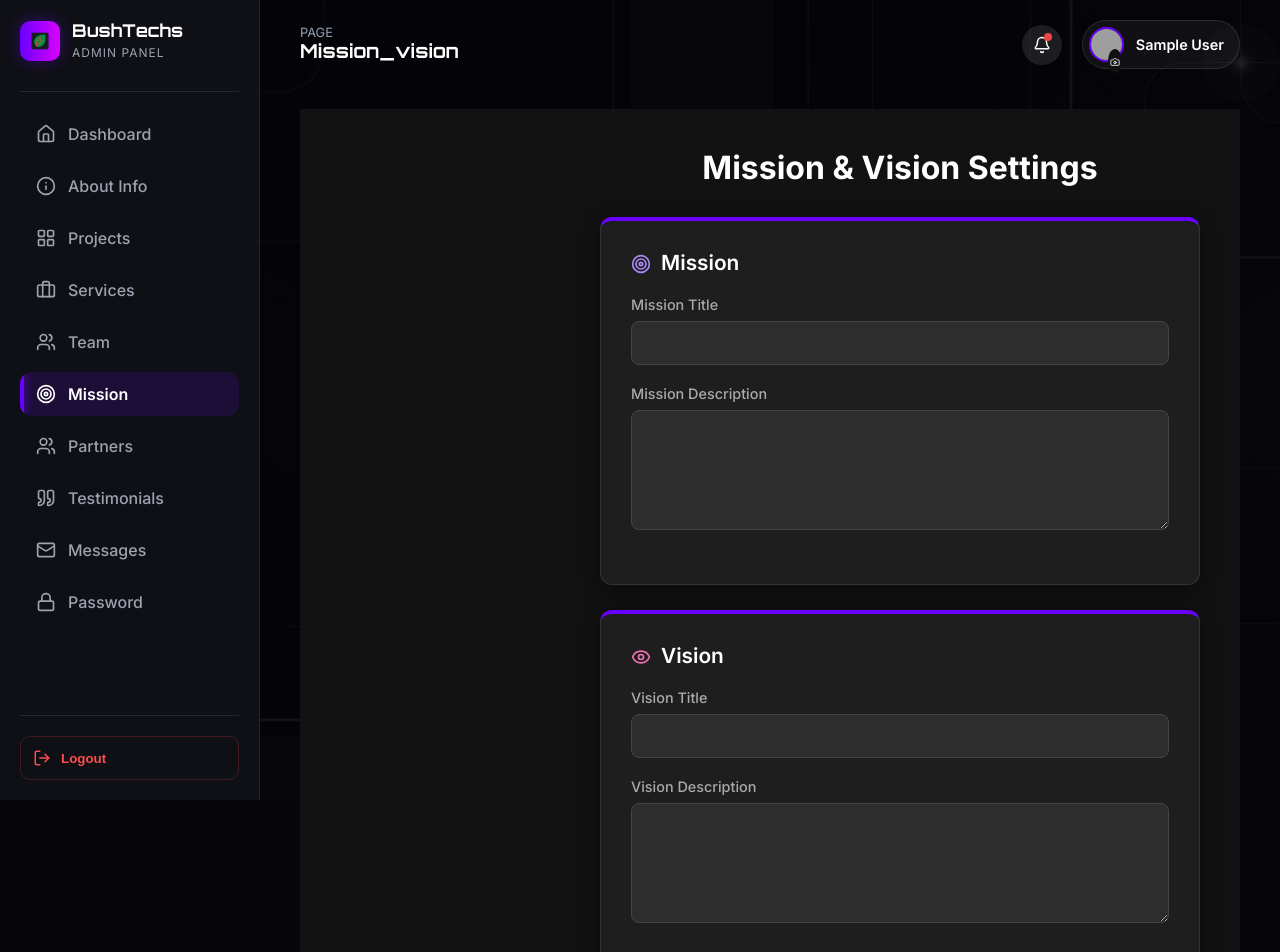
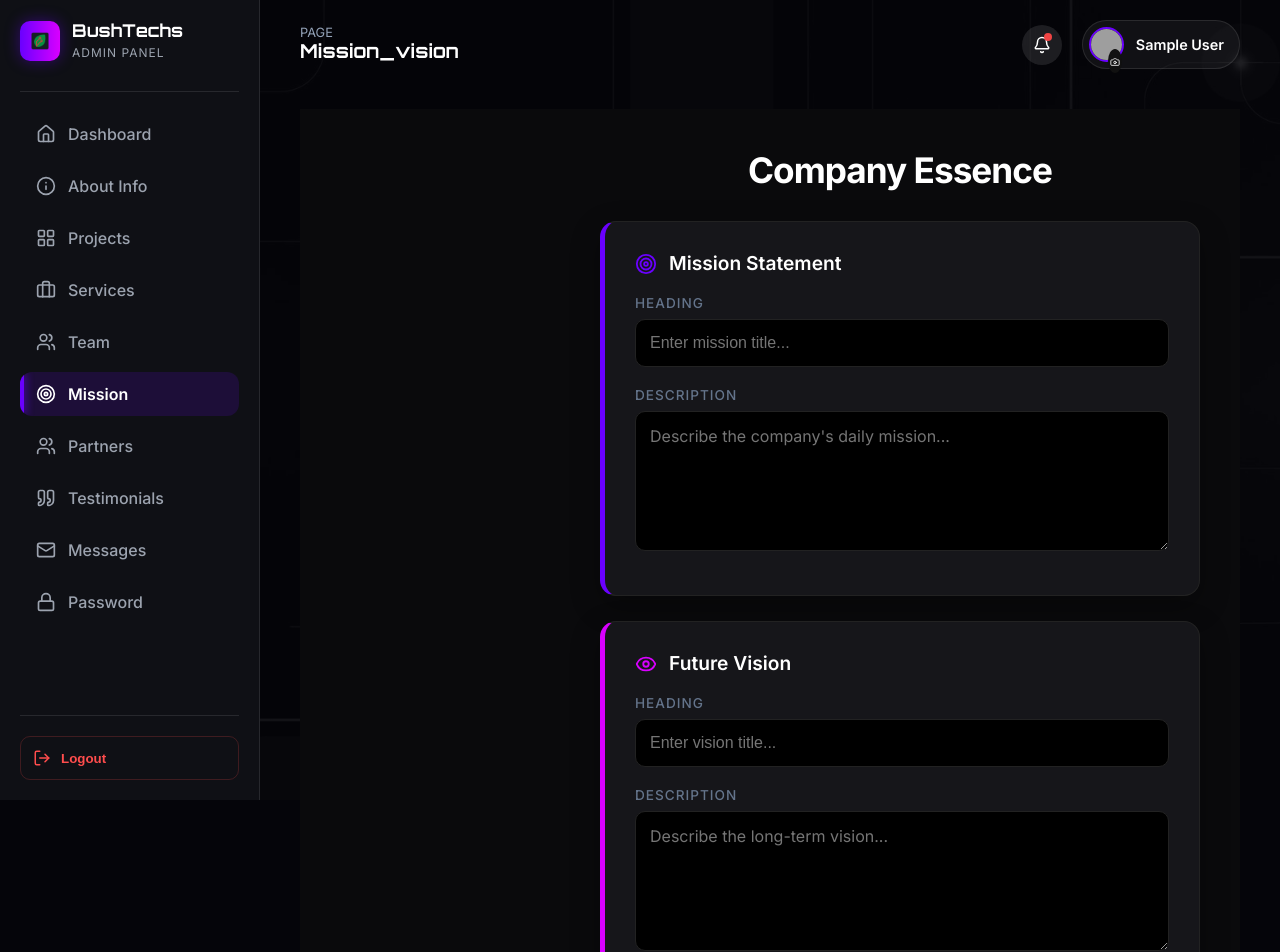
Before and after one commit to adanechmulugeta192-sudo/bushtechs, a React (Vite) app: page /admin/mission_vision in a window 1280 px wide. Shown: the top 952 px of the page. Built offline with nearby package versions, Linux system fonts and the light colour scheme; no server answers; sample sign-in values are in the browser's storage; grey boxes are pictures that could not be loaded.

Commit message:
Update AdminMissionVision.jsx

```diff
--- a/src/pages/admin/AdminMissionVision.jsx
+++ b/src/pages/admin/AdminMissionVision.jsx
@@ -1,15 +1,18 @@
 import React, { useEffect, useState } from "react";
-import { Save, Loader2, Target, Eye } from "lucide-react";
+import { Save, Loader2, Target, Eye, CheckCircle2, AlertCircle } from "lucide-react";
 import { useNavigate } from "react-router-dom";
 import AdminSidebar from "../../components/admin/AdminSidebar";
 
-const API_BASE = "http://localhost:5000";
+// ✅ DYNAMIC API CONFIGURATION
+const API_BASE = window.location.hostname === "localhost"
+  ? "http://localhost:5000"
+  : "https://bushtechs-backend-f03g.onrender.com";
 
 export default function AdminMissionVision() {
   const navigate = useNavigate();
   const [loading, setLoading] = useState(true);
   const [saving, setSaving] = useState(false);
-  const [message, setMessage] = useState("");
+  const [status, setStatus] = useState({ type: "", msg: "" });
 
   const [formData, setFormData] = useState({
     mission_title: "",
@@ -26,12 +29,16 @@ export default function AdminMissionVision() {
     fetch(`${API_BASE}/api/mission-vision`)
       .then((res) => res.json())
       .then((data) => {
-        setFormData({
-          mission_title: data.mission_title || "",
-          mission_desc: data.mission_desc || "",
-          vision_title: data.vision_title || "",
-          vision_desc: data.vision_desc || ""
-        });
+        // Handle case where data might be an array or single object
+        const content = Array.isArray(data) ? data[0] : data;
+        if (content) {
+          setFormData({
+            mission_title: content.mission_title || "",
+            mission_desc: content.mission_desc || "",
+            vision_title: content.vision_title || "",
+            vision_desc: content.vision_desc || ""
+          });
+        }
         setLoading(false);
       })
       .catch((err) => {
@@ -40,232 +47,110 @@ export default function AdminMissionVision() {
       });
   }, [navigate]);
 
-  // Handle input
   const handleChange = (e) => {
     setFormData({ ...formData, [e.target.name]: e.target.value });
   };
 
-  // Submit
   const handleSubmit = async (e) => {
     e.preventDefault();
     setSaving(true);
-    setMessage("");
+    setStatus({ type: "", msg: "" });
 
     const token = localStorage.getItem("token");
 
     try {
-      const res = await fetch(`${API_BASE}/api/mission-vision`, {
+      const res = await fetch(`${API_BASE}/api/admin/mission-vision`, {
         method: "PUT",
         headers: {
           "Content-Type": "application/json",
-          "x-auth-token": token
+          // ✅ CHANGED TO BEARER TOKEN FOR CONSISTENCY
+          "Authorization": `Bearer ${token}`
         },
         body: JSON.stringify(formData),
       });
 
       if (res.ok) {
-        setMessage("✔ Updated Successfully!");
-        setTimeout(() => setMessage(""), 3000);
-      } else if (res.status === 401) {
-        setMessage("❌ Session expired. Redirecting...");
-        setTimeout(() => {
-          localStorage.removeItem("token");
-          navigate("/admin/login");
-        }, 2000);
+        setStatus({ type: "success", msg: "✔ Mission & Vision updated successfully!" });
+        setTimeout(() => setStatus({ type: "", msg: "" }), 4000);
+      } else if (res.status === 401 || res.status === 403) {
+        setStatus({ type: "error", msg: "❌ Session expired. Please login again." });
+        setTimeout(() => navigate("/admin/login"), 2000);
       } else {
-        setMessage("❌ Failed to update.");
+        setStatus({ type: "error", msg: "❌ Failed to save changes." });
       }
     } catch (err) {
       console.error(err);
-      setMessage("❌ Server Error.");
+      setStatus({ type: "error", msg: "❌ Server connection error." });
     } finally {
       setSaving(false);
     }
   };
 
-  // ------------------------------------------
-  // 🌙 MODERN DARK THEME STYLES
-  // ------------------------------------------
   const styles = {
-    container: {
-      display: "flex",
-      minHeight: "100vh",
-      background: "#121212", // Matte Black
-      color: "#e0e0e0",
-      fontFamily: "'Inter', sans-serif",
-    },
-
-    content: {
-      flex: 1,
-      marginLeft: "260px",
-      padding: "40px",
-      display: "flex",
-      flexDirection: "column",
-      alignItems: "center",
-    },
-
-    header: {
-      fontSize: "2rem",
-      fontWeight: "bold",
-      marginBottom: "30px",
-      textAlign: "center",
-      color: "#fff",
-    },
-
-    card: {
-      width: "100%",
-      maxWidth: "750px",
-      background: "#1e1e1e", // Dark Surface
-      padding: "30px",
-      borderRadius: "12px",
-      marginBottom: "25px",
-      border: "1px solid #333",
-      borderTop: "4px solid #6a00ff", // Purple Accent
-      boxShadow: "0 4px 20px rgba(0,0,0,0.5)",
-    },
-
-    sectionTitle: {
-      fontSize: "1.3rem",
-      fontWeight: "600",
-      marginBottom: "20px",
-      display: "flex",
-      alignItems: "center",
-      gap: "10px",
-      color: "#fff",
-    },
-
-    label: {
-      display: "block",
-      marginBottom: "8px",
-      fontWeight: "500",
-      color: "#aaa", // Muted text
-      fontSize: "0.9rem",
-    },
-
-    input: {
-      width: "100%",
-      padding: "12px",
-      borderRadius: "8px",
-      border: "1px solid #444",
-      background: "#2d2d2d", // Input bg
-      color: "#fff",
-      marginBottom: "20px",
-      fontSize: "1rem",
-      outline: "none",
-    },
-
-    textarea: {
-      width: "100%",
-      padding: "12px",
-      borderRadius: "8px",
-      border: "1px solid #444",
-      background: "#2d2d2d", // Input bg
-      color: "#fff",
-      minHeight: "120px",
-      fontSize: "1rem",
-      marginBottom: "20px",
-      outline: "none",
-      fontFamily: "inherit",
-    },
-
-    btn: {
-      background: "#6a00ff", // Solid Purple
-      color: "#fff",
-      padding: "14px 28px",
-      border: "none",
-      borderRadius: "8px",
-      cursor: "pointer",
-      fontSize: "1rem",
-      fontWeight: "bold",
-      width: "100%",
-      maxWidth: "750px",
-      display: "flex",
-      justifyContent: "center",
-      alignItems: "center",
-      gap: "10px",
-      marginTop: "15px",
-      transition: "0.2s",
-    },
-
-    msg: {
-      marginTop: "20px",
-      padding: "12px",
-      borderRadius: "8px",
-      fontWeight: "500",
-      width: "100%",
-      maxWidth: "750px",
-      textAlign: "center",
-      background: "rgba(74, 222, 128, 0.15)",
-      border: "1px solid rgba(74, 222, 128, 0.3)",
-      color: "#4ade80",
-    }
+    container: { display: "flex", minHeight: "100vh", background: "#0a0a0c", color: "#e0e0e0", fontFamily: "'Inter', sans-serif" },
+    content: { flex: 1, marginLeft: "260px", padding: "40px", display: "flex", flexDirection: "column", alignItems: "center" },
+    header: { fontSize: "2.2rem", fontWeight: "800", marginBottom: "30px", color: "#fff", letterSpacing: "-1px" },
+    card: { width: "100%", maxWidth: "750px", background: "#16161a", padding: "30px", borderRadius: "16px", marginBottom: "25px", border: "1px solid #222", boxShadow: "0 10px 30px rgba(0,0,0,0.3)" },
+    sectionTitle: { fontSize: "1.2rem", fontWeight: "600", marginBottom: "20px", display: "flex", alignItems: "center", gap: "12px", color: "#fff" },
+    label: { display: "block", marginBottom: "8px", fontWeight: "500", color: "#64748b", fontSize: "0.85rem", textTransform: "uppercase", letterSpacing: "1px" },
+    input: { width: "100%", padding: "14px", borderRadius: "10px", border: "1px solid #222", background: "#000", color: "#fff", marginBottom: "20px", fontSize: "1rem", outline: "none", transition: "border 0.3s" },
+    textarea: { width: "100%", padding: "14px", borderRadius: "10px", border: "1px solid #222", background: "#000", color: "#fff", minHeight: "140px", fontSize: "1rem", marginBottom: "10px", outline: "none", fontFamily: "inherit", resize: "vertical" },
+    btn: { background: "linear-gradient(135deg, #6a00ff, #d900ff)", color: "#fff", padding: "16px", border: "none", borderRadius: "12px", cursor: saving ? "not-allowed" : "pointer", fontSize: "1rem", fontWeight: "bold", width: "100%", maxWidth: "750px", display: "flex", justifyContent: "center", alignItems: "center", gap: "10px", transition: "0.3s", opacity: saving ? 0.7 : 1 },
+    msg: { marginTop: "20px", padding: "15px", borderRadius: "12px", fontWeight: "500", width: "100%", maxWidth: "750px", display: "flex", alignItems: "center", gap: "10px", fontSize: "0.95rem" }
   };
 
   return (
     <div style={styles.container}>
       <AdminSidebar />
-
       <div style={styles.content}>
-        <h1 style={styles.header}>Mission & Vision Settings</h1>
+        <h1 style={styles.header}>Company Essence</h1>
 
         {loading ? (
-          <p style={{color: "#888"}}>Loading...</p>
+          <div style={{marginTop: "50px"}}><Loader2 className="animate-spin" size={40} color="#6a00ff" /></div>
         ) : (
           <form onSubmit={handleSubmit} style={{ width: "100%", maxWidth: "750px" }}>
 
             {/* Mission Section */}
-            <div style={styles.card}>
-              <h3 style={styles.sectionTitle}><Target size={20} color="#a78bfa"/> Mission</h3>
-
-              <label style={styles.label}>Mission Title</label>
-              <input
-                type="text"
-                name="mission_title"
-                value={formData.mission_title}
-                onChange={handleChange}
-                style={styles.input}
-              />
-
-              <label style={styles.label}>Mission Description</label>
-              <textarea
-                name="mission_desc"
-                value={formData.mission_desc}
-                onChange={handleChange}
-                style={styles.textarea}
-              />
+            <div style={{...styles.card, borderLeft: "5px solid #6a00ff"}}>
+              <h3 style={styles.sectionTitle}><Target size={22} color="#6a00ff"/> Mission Statement</h3>
+              <label style={styles.label}>Heading</label>
+              <input type="text" name="mission_title" value={formData.mission_title} onChange={handleChange} style={styles.input} placeholder="Enter mission title..." />
+              <label style={styles.label}>Description</label>
+              <textarea name="mission_desc" value={formData.mission_desc} onChange={handleChange} style={styles.textarea} placeholder="Describe the company's daily mission..." />
             </div>
 
             {/* Vision Section */}
-            <div style={styles.card}>
-              <h3 style={styles.sectionTitle}><Eye size={20} color="#f472b6"/> Vision</h3>
-
-              <label style={styles.label}>Vision Title</label>
-              <input
-                type="text"
-                name="vision_title"
-                value={formData.vision_title}
-                onChange={handleChange}
-                style={styles.input}
-              />
-
-              <label style={styles.label}>Vision Description</label>
-              <textarea
-                name="vision_desc"
-                value={formData.vision_desc}
-                onChange={handleChange}
-                style={styles.textarea}
-              />
+            <div style={{...styles.card, borderLeft: "5px solid #d900ff"}}>
+              <h3 style={styles.sectionTitle}><Eye size={22} color="#d900ff"/> Future Vision</h3>
+              <label style={styles.label}>Heading</label>
+              <input type="text" name="vision_title" value={formData.vision_title} onChange={handleChange} style={styles.input} placeholder="Enter vision title..." />
+              <label style={styles.label}>Description</label>
+              <textarea name="vision_desc" value={formData.vision_desc} onChange={handleChange} style={styles.textarea} placeholder="Describe the long-term vision..." />
             </div>
 
             <button type="submit" style={styles.btn} disabled={saving}>
-              {saving ? <Loader2 className="animate-spin" /> : <Save size={20} />}
-              {saving ? "Saving..." : "Save Changes"}
+              {saving ? <Loader2 className="animate-spin" size={20} /> : <Save size={20} />}
+              {saving ? "Updating System..." : "Apply Changes"}
             </button>
 
-            {message && <div style={styles.msg}>{message}</div>}
+            {status.msg && (
+              <div style={{
+                ...styles.msg,
+                background: status.type === "success" ? "rgba(34, 197, 94, 0.1)" : "rgba(239, 68, 68, 0.1)",
+                color: status.type === "success" ? "#4ade80" : "#f87171",
+                border: `1px solid ${status.type === "success" ? "#22c55e33" : "#ef444433"}`
+              }}>
+                {status.type === "success" ? <CheckCircle2 size={18} /> : <AlertCircle size={18} />}
+                {status.msg}
+              </div>
+            )}
           </form>
         )}
       </div>
+      <style>{`
+        .animate-spin { animation: spin 1s linear infinite; }
+        @keyframes spin { from { transform: rotate(0deg); } to { transform: rotate(360deg); } }
+      `}</style>
     </div>
   );
 }
```
